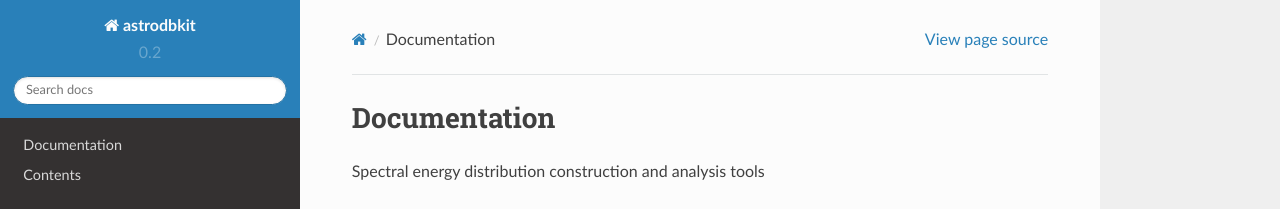
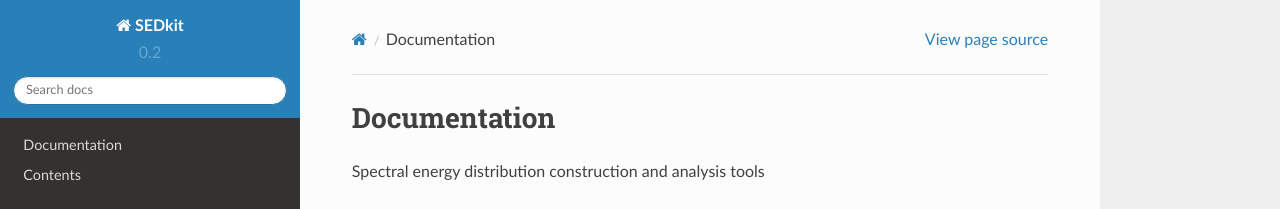
Before and after one commit to BDNYC/sedkit, a Sphinx documentation site: the page built from docs/index.rst, in a window 1280 px wide. Shown: the top 209 px of the page. Built offline with Sphinx 7.4.7 and the Read the Docs theme 2.0.0, drawn with Linux system fonts in a browser that asks for light colours; pages that are not in the unit, such as notebooks, are missing from menus.

Commit message:
Updated docs

```diff
--- a/docs/conf.py
+++ b/docs/conf.py
@@ -49,7 +49,7 @@ source_suffix = '.rst'
 master_doc = 'index'
 
 # General information about the project.
-project = u'astrodbkit'
+project = u'SEDkit'
 copyright = u'2015, Joe Filippazzo'
 author = u'Joe Filippazzo'
 
```
